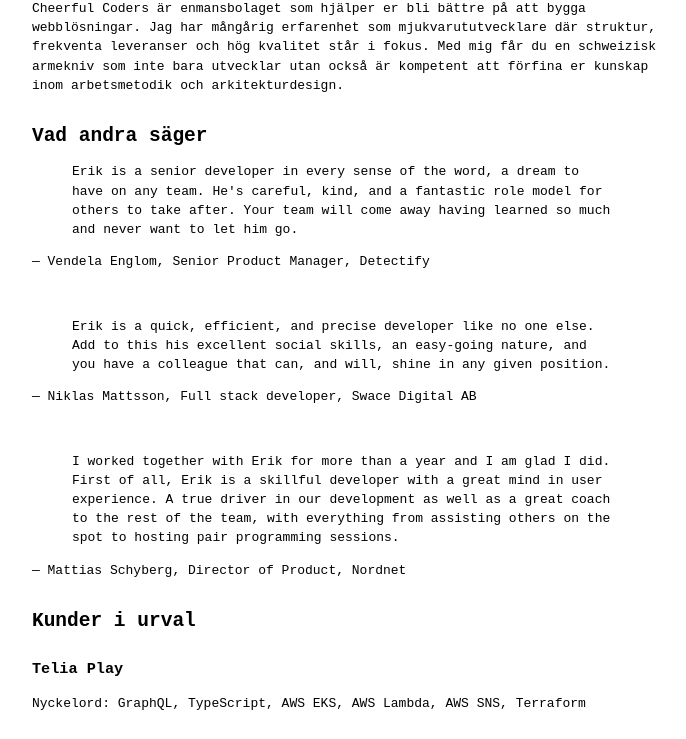
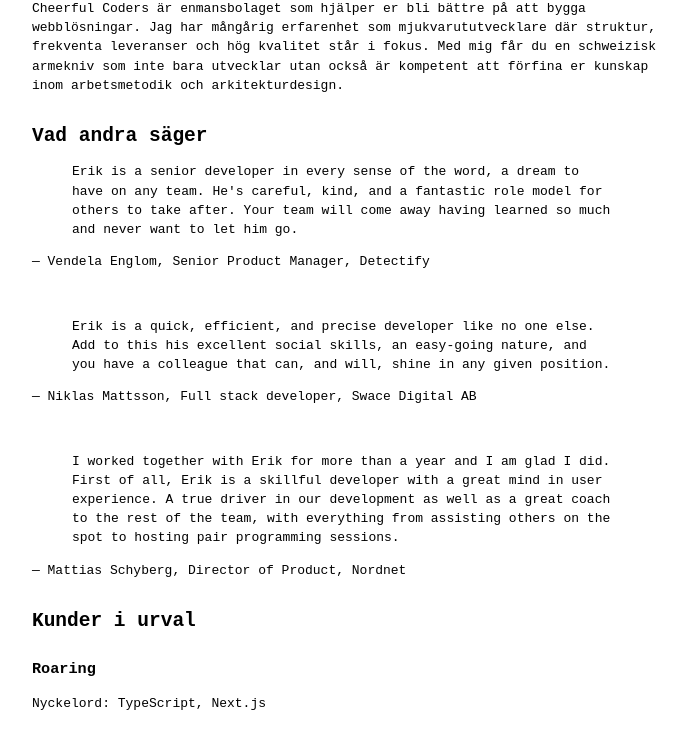
Before and after one commit to gish/cheerfulcoders-tithon, a plain HTML site: page index.html in a window 1280 px wide. Shown: the part 55-794 px from the top of the page, without its empty margins (296-982 px from the left). Drawn offline with Linux system fonts and the light colour scheme.

Commit message:
🌌 adjust the space core

```diff
--- a/index.html
+++ b/index.html
@@ -73,8 +73,6 @@
       </blockquote>
       <p>— Mattias Schyberg, Director of Product, Nordnet</p>
       <h2 id="kunder-i-urval">Kunder i urval</h2>
-      <h3 id="telia">Telia Play</h3>
-      Nyckelord: GraphQL, TypeScript, AWS EKS, AWS Lambda, AWS SNS, Terraform
       <h3 id="roaring">Roaring</h3>
       Nyckelord: TypeScript, Next.js
       <h3 id="detectify">Detectify</h3>
```
